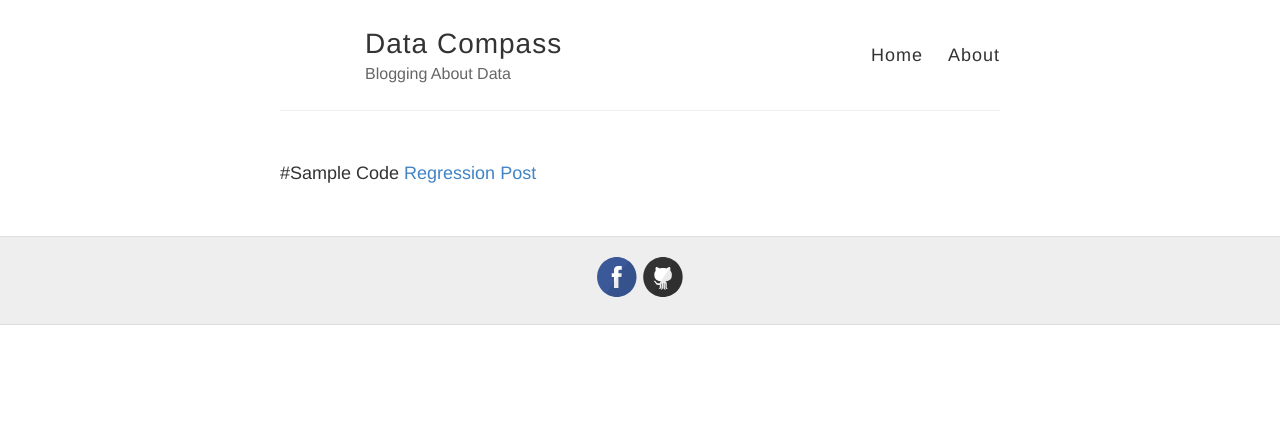
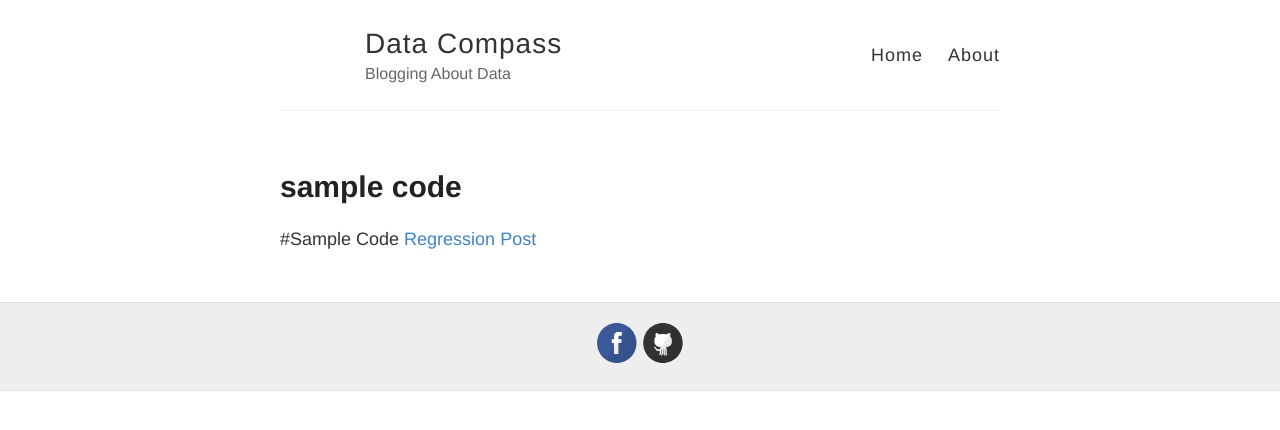
Before and after one commit to datacompass/datacompass.github.io, a Jekyll site: the page built from _pages/sample_code.md, in a window 1280 px wide. Shown: the top 430 px of the page. Built offline with Jekyll 4.4.1, drawn with Linux system fonts in a browser that asks for light colours; our own code applies the rules of GitHub Pages for plain Markdown files.

Commit message:
Update sample_code.md

```diff
--- a/_pages/sample_code.md
+++ b/_pages/sample_code.md
@@ -1,2 +1,9 @@
+---
+layout: page
+title: sample code
+permalink: "/sample_code.html"
+use_math: true
+---
+
 #Sample Code
 [Regression Post]({{ site.baseurl }}{% post_url 2017-8-5-Regression %})
```
